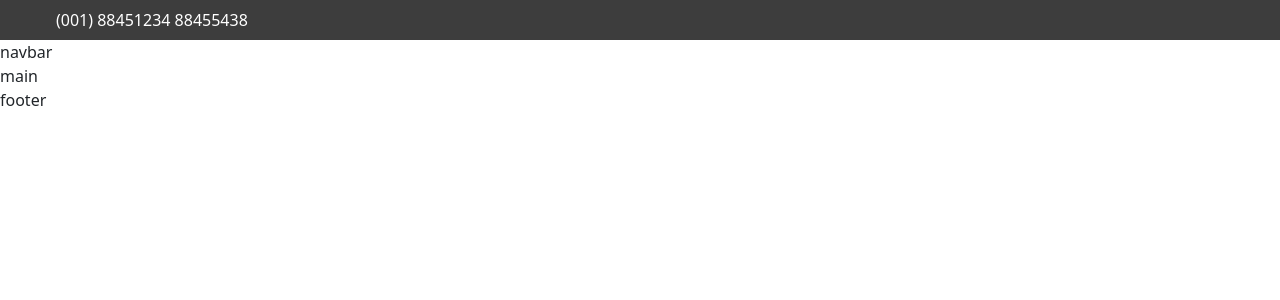
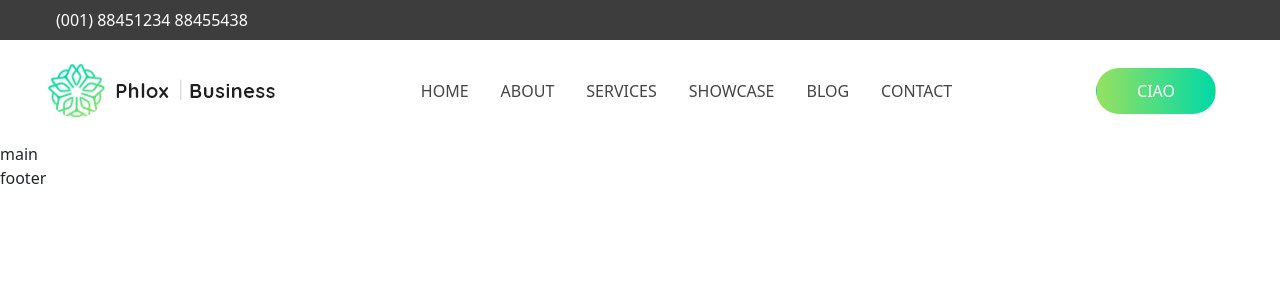
Before and after one commit to NelloRossi97/proj-html-vuejs, a Vue app: page / in a window 1280 px wide. Shown: the top 300 px of the page. Built offline with nearby package versions, Linux system fonts and the light colour scheme; the HTML template or start-up script is replaced by a standard one.

Commit message:
added navbar

```diff
--- a/src/components/HeaderComponent.vue
+++ b/src/components/HeaderComponent.vue
@@ -1,16 +1,18 @@
 <template>
     <header>
         <TopBar/>
-        navbar
+        <NavBar/>
     </header>
 </template>
 
 <script>
 import TopBar from './TopBar.vue';
+import NavBar from './NavBar.vue';
     export default {
     name: 'HeaderComponent',
     components: {
-            TopBar
+        TopBar,
+            NavBar
         }
     }
 </script>
--- /dev/null
+++ b/src/components/NavBar.vue
@@ -0,0 +1,47 @@
+<template>
+    <nav class="d-flex justify-content-between align-items-center mx-5 my-4 text-uppercase">
+        <div>
+            <img src="/images/logo-text.png" alt="logo">
+        </div>
+        <div>
+            <ul class="nav">
+                <li class="nav-item" v-for="link in navbar">
+                    <a href="" class="nav-link">{{ link }}</a>
+                </li>
+            </ul>
+        </div>
+        <div>
+            <button class="btn">ciao</button>
+            <i class="fa-solid fa-magnifying-glass ms-3"></i>
+        </div>
+    </nav>
+</template>
+
+<script>
+import {navbar} from '../data/data.js'
+    export default {
+    name: 'NavBar',
+    data() {
+        return {
+                navbar
+            }
+        }
+    }
+</script>
+
+<style lang="scss" scoped>
+@use '../assets/styles/partials/variables' as *;
+button{
+    background: $gradient-primary;
+    border-radius: 50px;
+    color: white;
+    text-transform: uppercase;
+    padding: 10px 40px;
+}
+i{
+    color: $contrast-color;
+}
+.nav-link{
+    color: $header-footer-text-color;
+}
+</style>
--- a/src/assets/data/data.js
+++ b/src/data/data.js
@@ -4,3 +4,5 @@ const contact = [
     'Patricia C. Amedee 4401 Waldeck Street Grapevine Nashville, TX 76051',
     'info@yourdomaimcom',
     '+99 (0) 101 0000 888'];
+
+export { navbar, quickLinks, contact };
```
